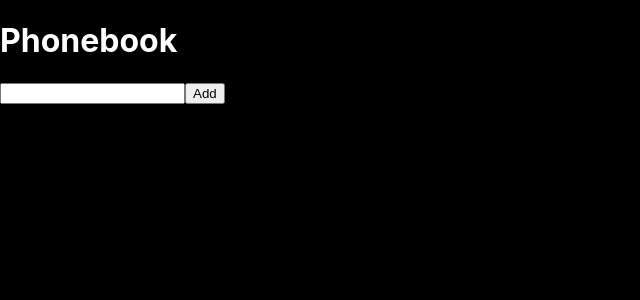
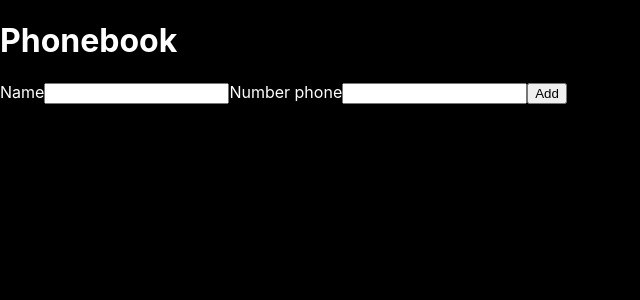
Before and after one commit to fitmariusz/goit-react-hw-02-phonebook, a React (Create React App) app: page / in a window 1280 px wide. Shown: the top 300 px of the page, without its empty margins (0-640 px from the left). Built offline with nearby package versions, Linux system fonts and the light colour scheme.

Commit message:
new index

```diff
--- a/src/components/App.css
+++ b/src/components/App.css
@@ -6,3 +6,7 @@ body{
     color: #fff;
     background-color:#000;
 }
+span{
+    color: red;
+    font-style: italic;
+}
--- a/src/components/App.jsx
+++ b/src/components/App.jsx
@@ -1,6 +1,9 @@
 import './App.css'
 
 import { useState } from "react";
+import { Input } from './Input/Input';
+
+// import { Input } from "./components/Input"
 
 
 
@@ -10,31 +13,34 @@ import { useState } from "react";
 //   bad: 0,
 // };
 let nextId = 0;
+let contactStart = [{id:0,name:"test", number:"12345"}]
+export const App = () => {
+  const [contacts, setContacts] = useState([]);
+  console.log(contacts)
 
-export const App = () => {
-  const [name, setName] = useState('');
-  const [numbers, setNumber] = useState([]);
+  const onChange = (event) => {
+    contactStart.name = event.target.value;
+   };
 
-    const onClick = () => {
-        setNumber([...numbers,{ id: nextId++, name: name }]);
-    }
+  const onClick = () => {
+    setContacts([...contacts, {id: nextId++, name: contactStart.name ,number:"12584" }])
+   };
 
 
   return (
-          <>
+    <>
+      {/* <form onSubmit={onSubmit}> */}
       <h1>Phonebook</h1>
-          <input
-            type='text'
-            value={name}
-            pattern="^[a-zA-Zа-яА-Я]+(([' -][a-zA-Zа-яА-Я ])?[a-zA-Zа-яА-Я]*)*$"
-            title="Name may contain only letters, apostrophe, dash and spaces. For example Adrian, Jacob Mercer, Charles de Batz de Castelmore d'Artagnan"
-            onChange={e => setName(e.target.value)}
-            required
-      />
+      <label>Name
+      <Input type="text" name="name" onChange={onChange} pattern="^[a-zA-Zа-яА-Я]+(([' -][a-zA-Zа-яА-Я ])?[a-zA-Zа-яА-Я]*)*$"></Input></label>
+      <label>Number phone
+      <Input type="tel" name="number" onChange={onChange} pattern="\+?\d{1,4}?[-.\s]?\(?\d{1,3}?\)?[-.\s]?\d{1,4}[-.\s]?\d{1,4}[-.\s]?\d{1,9}"></Input></label>
       <button onClick={() => { onClick() }}>Add</button>
       <ul>
-        {numbers.map(number => (<li key={number.id}>{number.name}</li>))}
-      </ul>
+
+        {contacts.map(contact => <li key={contact.id}>Name: <span>{contact.name}</span> Number: <span>{ contact.number }</span></li>)}
+        </ul>
+        {/* </form> */}
     </>
   );
 };
--- /dev/null
+++ b/src/components/Input/Input.jsx
@@ -0,0 +1,6 @@
+
+export const Input = ({name, value,type, onChange, pattern}) => {
+    return <>
+        <input name={name} type={type} value={value} onChange={onChange} pattern={pattern}></input>
+    </>
+}
```
